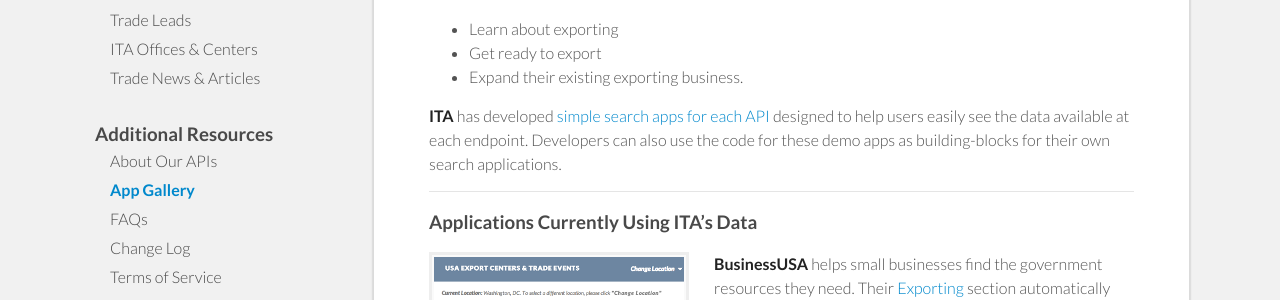
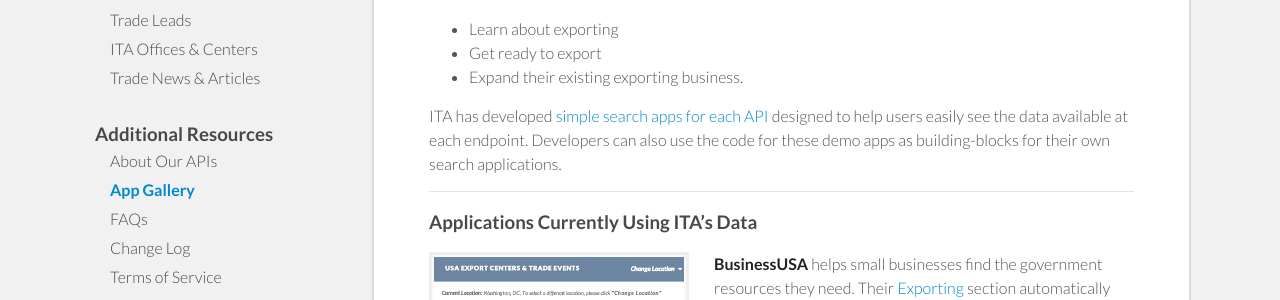
Before and after one commit to InternationalTradeAdministration/developerportal, a Jekyll site: the page built from _posts/2014-11-15-app-gallery.md, in a window 1280 px wide and 1127 px high. Shown: the part 273-573 px from the top of the window. Built offline with Jekyll 4.4.1, drawn with Linux system fonts in a browser that asks for light colours; nearby versions of some CDN libraries.

```diff
--- a/_posts/2014-11-15-app-gallery.md
+++ b/_posts/2014-11-15-app-gallery.md
@@ -15,7 +15,7 @@ We are particularly interested in applications that help businesses:
 * Get ready to export
 * Expand their existing exporting business.
 
-**ITA** has developed [simple search apps for each API](demo-search-apps.html) designed to help users easily see the data available at each endpoint.  Developers can also use the code for these demo apps as building-blocks for their own search applications.
+ITA has developed [simple search apps for each API](demo-search-apps.html) designed to help users easily see the data available at each endpoint.  Developers can also use the code for these demo apps as building-blocks for their own search applications.
 
 ------
 
```
